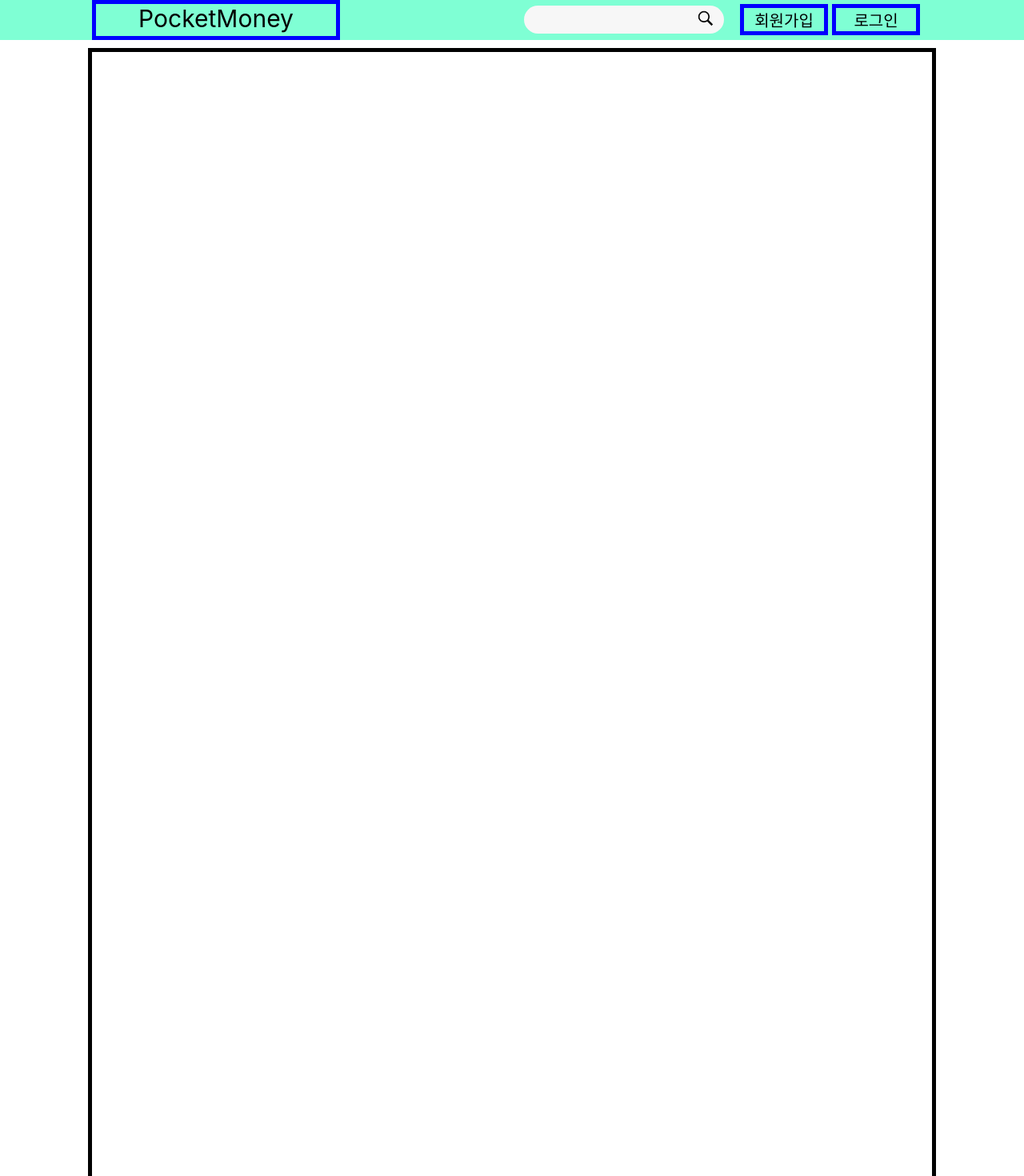
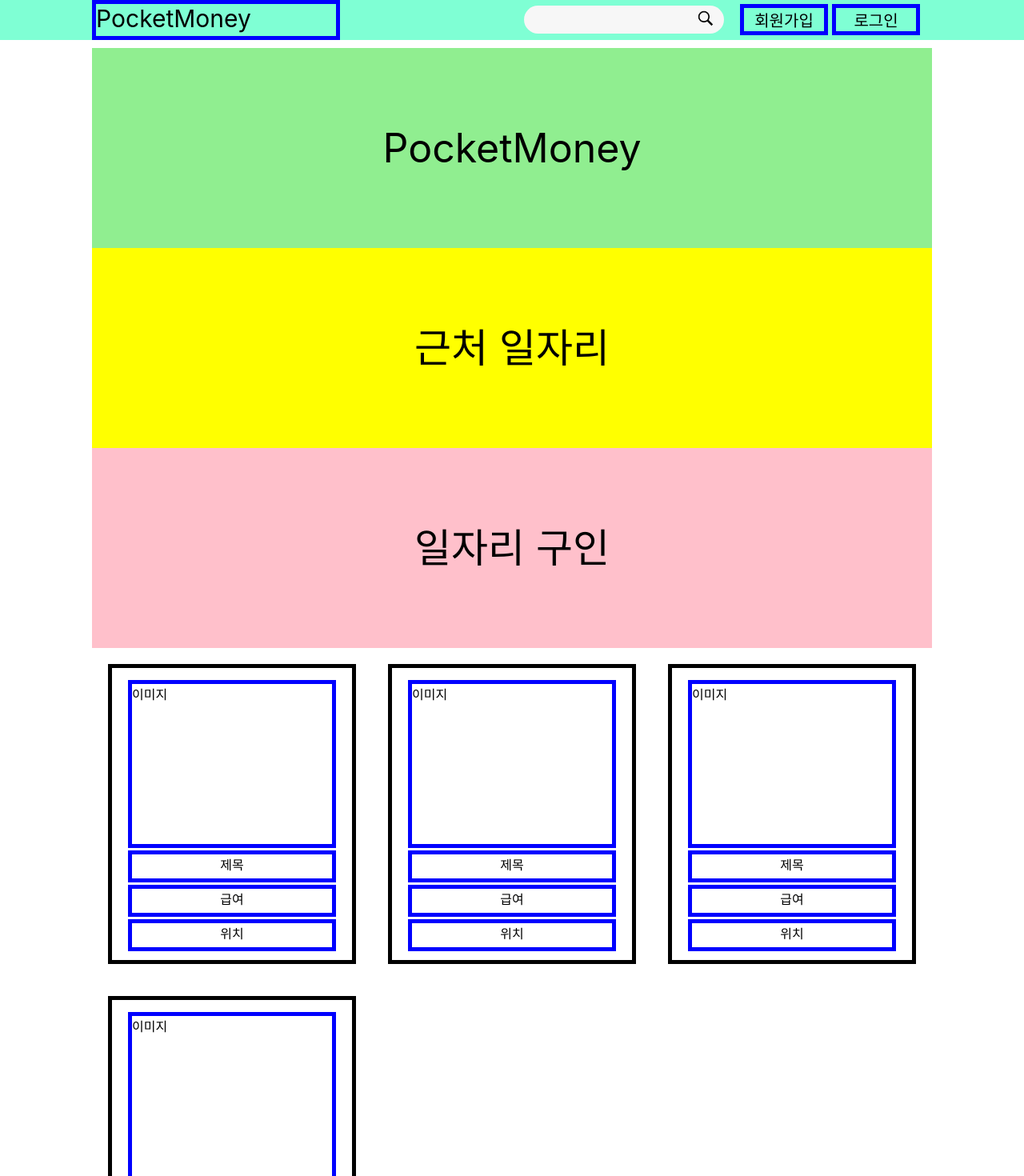
Before and after one commit to gomcool17/pocketMoney, a React (Create React App) app in the folder frontend/: page / in a window 1280 px wide. Shown: the top 1470 px of the page at 80% size. Built offline with nearby package versions, Linux system fonts and the light colour scheme.

Commit message:
[ADD] 메인페이지 기본 형식  구현

```diff
--- a/frontend/src/component/DefaultPage.js
+++ b/frontend/src/component/DefaultPage.js
@@ -2,12 +2,6 @@
 import React, {useState} from 'react';
 import styled from 'styled-components';
 
-const Outside = styled.div`
-  width: 1050px;
-  height: 2000px;
-  margin: 10px auto;
-  border: 5px solid black;
-`
 const Header = styled.div`
   min-width: 1050px;
   height: 50px;
@@ -29,7 +23,7 @@ const Logo = styled.div`
   border: 5px solid blue;
   height: 40px;
   width: 300px;
-  text-align: center;
+
   font-size: 30px;
   cursor: pointer;
 `
@@ -69,6 +63,75 @@ const SignUp = styled.div`
   margin-left: 20px;
   width: 100px;
   cursor: pointer;
+  border: 5px solid blue;
+`
+const Outside = styled.div`
+  width: 1050px;
+  margin: 10px auto;
+`
+const TitleLogo = styled.div`
+  width: 1050px;
+  height: 250px;
+  background-color: lightgreen;
+  font-size: 50px;
+  line-height: 250px;
+  text-align: center;
+`
+const LocalWork = styled.div`
+  width: 1050px;
+  height: 250px;
+  background-color: yellow;
+  font-size: 50px;
+  line-height: 250px;
+  text-align: center;
+`
+const FindWork = styled.div`
+  width: 1050px;
+  height: 250px;
+  background-color: pink;
+  font-size: 50px;
+  line-height: 250px;
+  text-align: center;
+`
+const Boards = styled.div`
+  width: 1050px;
+`
+const BoardBox = styled.div`
+  display: inline-block;
+  width: 300px;
+  height: 365px;
+  border: 5px solid black;
+  margin: 20px;
+`
+const ImgBox = styled.div`
+  margin: 0 auto;
+  margin-top: 15px;
+  width: 250px;
+  height: 200px;
+  border: 5px solid blue;
+`
+const BoardTitle = styled.div`
+  margin: 0 auto;
+  margin-top: 3px;
+  width: 250px;
+  height: 30px;
+  text-align: center;
+  border: 5px solid blue;
+`
+const Salary = styled.div`
+  margin: 0 auto;
+  margin-top: 3px;
+  width: 250px;
+  height: 30px;
+  text-align: center;
+  border: 5px solid blue;
+`
+const Location = styled.div`
+  margin: 0 auto;
+  margin-top: 3px;
+  width: 250px;
+  height: 30px;
+  text-align: center;
   border: 5px solid blue;
 `
 
@@ -117,6 +180,35 @@ const DefaultPage = (props) => {
         </HeaderInside>
     </Header>
     <Outside>
+      <TitleLogo>PocketMoney</TitleLogo>
+      <LocalWork>근처 일자리</LocalWork>
+      <FindWork>일자리 구인</FindWork>
+      <Boards>
+        <BoardBox>
+          <ImgBox>이미지</ImgBox>
+          <BoardTitle>제목</BoardTitle>
+          <Salary>급여</Salary>
+          <Location>위치</Location>
+        </BoardBox>
+        <BoardBox>
+          <ImgBox>이미지</ImgBox>
+          <BoardTitle>제목</BoardTitle>
+          <Salary>급여</Salary>
+          <Location>위치</Location>
+        </BoardBox>
+        <BoardBox>
+          <ImgBox>이미지</ImgBox>
+          <BoardTitle>제목</BoardTitle>
+          <Salary>급여</Salary>
+          <Location>위치</Location>
+        </BoardBox>
+        <BoardBox>
+          <ImgBox>이미지</ImgBox>
+          <BoardTitle>제목</BoardTitle>
+          <Salary>급여</Salary>
+          <Location>위치</Location>
+        </BoardBox>
+      </Boards>
 </Outside></>)
 };
 
```
